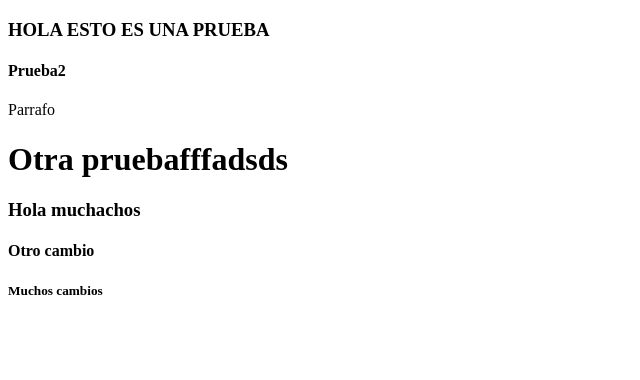
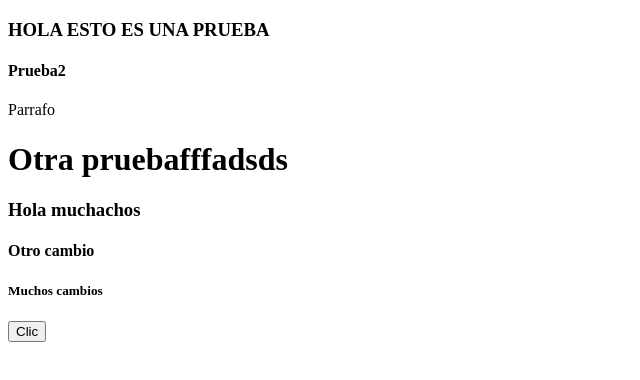
Before and after one commit to LuisAlvizo/Prueba, a plain HTML site: page index.html in a window 1280 px wide. Shown: the whole page, without its empty margins (0-640 px from the left). Drawn offline with Linux system fonts and the light colour scheme.

Commit message:
hice un cambio

```diff
--- a/index.html
+++ b/index.html
@@ -14,5 +14,6 @@
     <h3>Hola muchachos</h3>
     <h4>Otro cambio</h4>
     <h5>Muchos cambios</h5>
+    <button>Clic </button>
 </body>
 </html>
```
